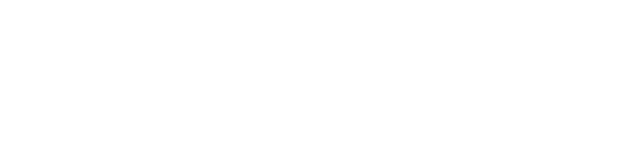
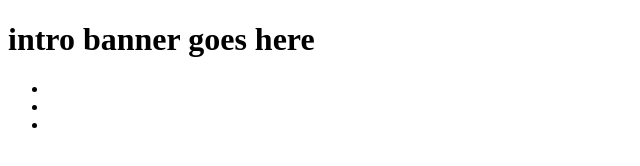
Before and after one commit to dkulp23/portfolio, a plain HTML site: page index.html in a window 1280 px wide. Shown: the whole page, without its empty margins (0-640 px from the left). Drawn offline with Linux system fonts and the light colour scheme.

Commit message:
Added some more HTML scaffolding.

```diff
--- a/index.html
+++ b/index.html
@@ -7,7 +7,25 @@
     <link rel="stylesheet" href="index.css">
   </head>
   <body>
-
+    <div id="wrapper">
+      <header>
+        <h1>intro banner goes here</h1>
+        <nav>
+          <ul>
+            <li><a href="#"></a></li>
+            <li><a href="#"></a></li>
+            <li><a href="#"></a></li>
+          </ul>
+        </nav>
+      </header>
+      <main>
+        <section></section>
+        <section></section>
+        <section></section>
+        <aside class="links"></aside>
+      </main>
+      <footer></footer>
+    </div><!--end wrapper-->
     <script type="text/javascript" src="index.js"></script>
   </body>
 </html>
```
